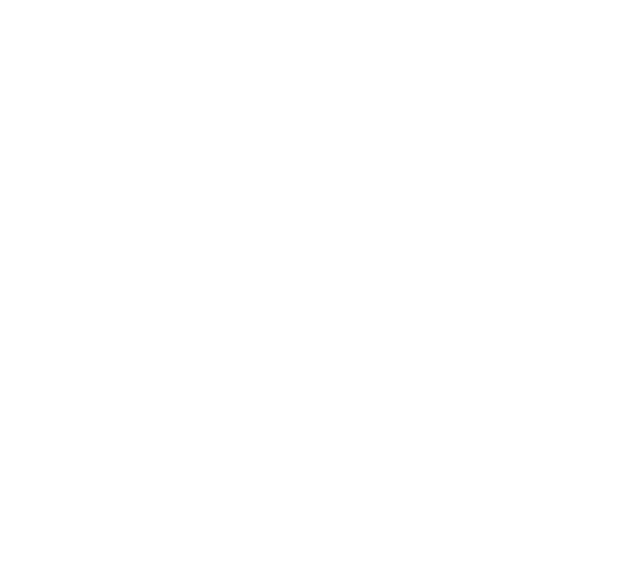
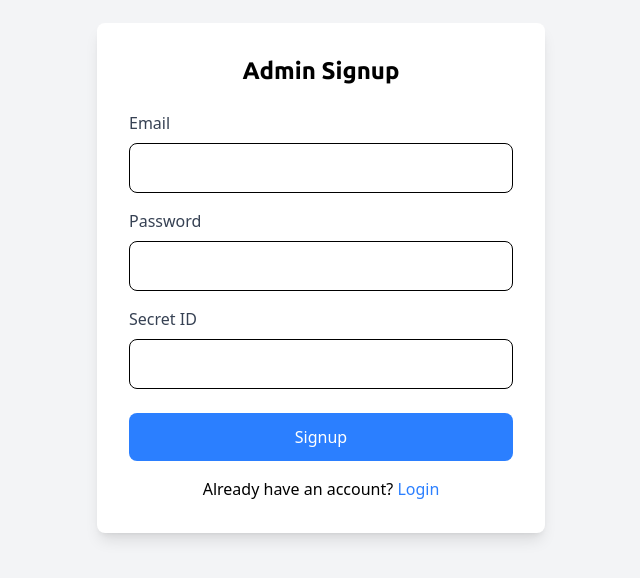
Before and after one commit to thavishiminolka/Esay-New, a React (Vite) app in the folder admin/frontend/: page /admin/signup in a window 1280 px wide. Before the commit this address had no page. Shown: the part 122-700 px from the top of the page, without its empty margins (319-959 px from the left). Built offline with nearby package versions, Linux system fonts and the light colour scheme; a web font is replaced by a local one.

Commit message:
route changes

```diff
--- a/admin/frontend/src/App.tsx
+++ b/admin/frontend/src/App.tsx
@@ -28,7 +28,7 @@
       <BrowserRouter>
         <Routes>
           <Route path="/login" element={<Login />} />
-          <Route path="/signup" element={<Signup />} />
+          <Route path="admin/signup" element={<Signup />} />
           <Route path="/" element={<Login />} />
           <Route path="/admindashboard" element={<AdminDashboard />} />
           <Route path="/viewExams" element={<ViewExams />} />
--- a/admin/frontend/src/pages/admin/components/Form.tsx
+++ b/admin/frontend/src/pages/admin/components/Form.tsx
@@ -154,7 +154,7 @@
           {type === "login" ? (
             <>
               Don't have an account?{" "}
-              <a href="/signup" className="text-blue-500 hover:underline">
+              <a href="admin/signup" className="text-blue-500 hover:underline">
                 Signup
               </a>
             </>
```
